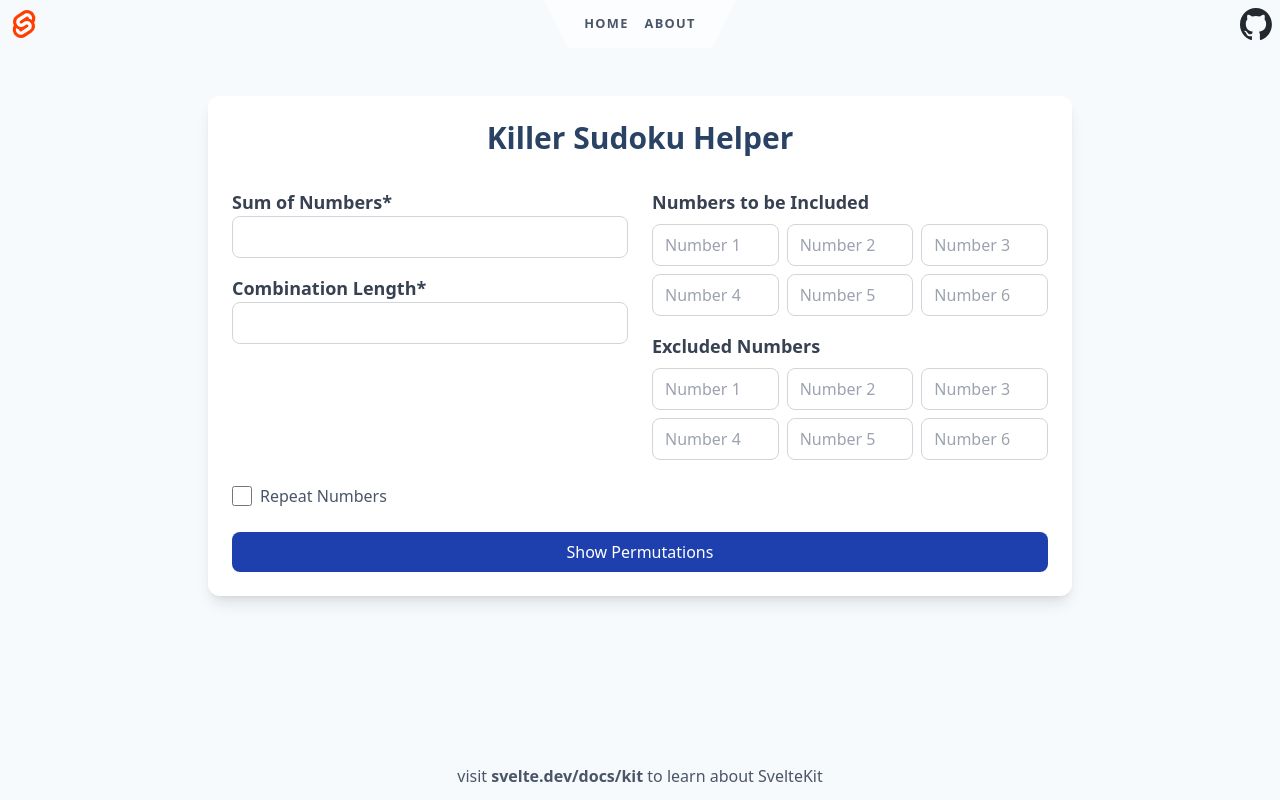
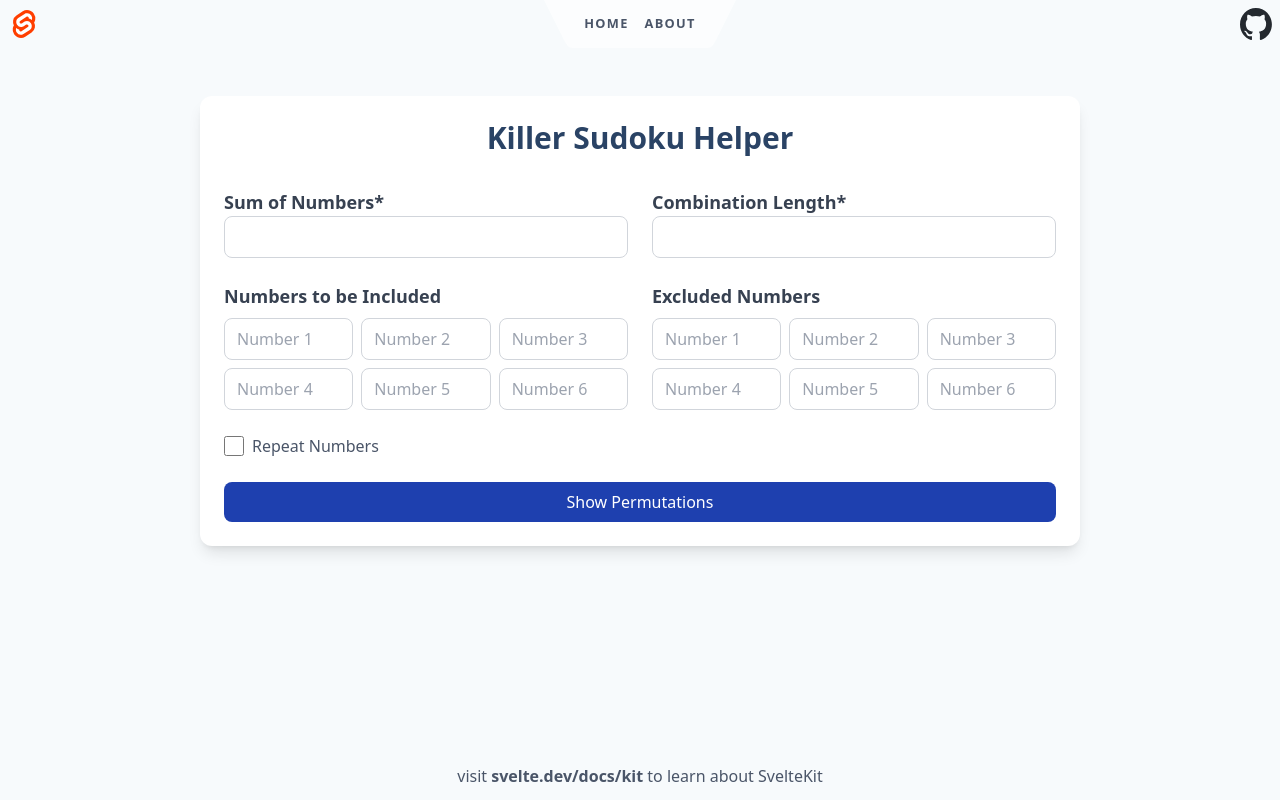
Before and after one commit to pteo/sudoku_helper, a SvelteKit app: page / in a window 1280 px wide. Built offline with nearby package versions, Linux system fonts and the light colour scheme.

Commit message:
fixed GUI bugs

```diff
--- a/src/app.css
+++ b/src/app.css
@@ -26,3 +26,13 @@ body {
 .section-title {
   @apply text-lg font-semibold text-gray-700 mb-2;
 }
+/* Remove spinners from number inputs */
+input[type=number]::-webkit-outer-spin-button,
+input[type=number]::-webkit-inner-spin-button {
+  -webkit-appearance: none;
+  margin: 0;
+}
+
+input[type=number] {
+  -moz-appearance: textfield;
+}
--- a/src/routes/+page.svelte
+++ b/src/routes/+page.svelte
@@ -13,30 +13,24 @@
     validPositionNumbers = Array(parseInt(combinationLength)).fill('');
   }
 
+  function clearValidPositionNumbers() {
+    validPositionNumbers = validPositionNumbers.map(() => '');
+  }
+
   function generatePermutations() {
-        // Convert inputs to numbers and filter out empty values
     const sum = parseInt(sumOfNumbers);
     const length = parseInt(combinationLength);
 
-        if (sum > 45) {
-          alert("Sum of numbers cannot be greater than 45.");
-          return;
-        }
-
-        if (length > 9) {
-          alert("Combination length cannot be greater than 9.");
-          return;
-        }
+    if (sum > 45) { alert("Sum of numbers cannot be greater than 45."); return; }
+    if (length > 9) { alert("Combination length cannot be greater than 9."); return; }
 
     const included = numbersToInclude.map(n => parseInt(n)).filter(n => !isNaN(n));
     const excluded = excludedNumbers.map(n => parseInt(n)).filter(n => !isNaN(n));
 
-        // Modified to handle single digit input without comma separation
     const validPositions = validPositionNumbers.map(pos =>
       pos.split('').map(n => parseInt(n)).filter(n => !isNaN(n))
     );
 
-        // Generate numbers 1-9 excluding the excluded numbers
     const availableNumbers = Array.from({ length: 9 }, (_, i) => i + 1)
       .filter(n => !excluded.includes(n));
 
@@ -82,7 +76,6 @@
       return 0;
     });
 
-        // Generate position summary
     positionSummary = Array(length).fill().map((_, position) => {
       const numbersInPosition = new Set(results.map(result => result[position]));
       return Array.from(numbersInPosition).sort((a, b) => a - b);
@@ -103,42 +96,38 @@
   function isNumberRemoved(number, position) {
     if (!validPositionNumbers[position]) return false;
     const validNumbers = validPositionNumbers[position]
-          .split('') // Modified to split by character instead of comma
+      .split('')
       .map(n => parseInt(n))
       .filter(n => !isNaN(n));
     return !validNumbers.includes(number);
   }
 </script>
 
-    <div class="container mx-auto px-4 py-8 max-w-4xl">
+<!-- ✅ Single container, everything inside the white card -->
+<div class="container mx-auto px-2 py-8 max-w-4xl">
   <div class="bg-white rounded-xl shadow-lg p-6 space-y-6">
     <h1 class="text-3xl font-bold text-primary text-center mb-8">Killer Sudoku Helper</h1>
 
-        <div class="grid grid-cols-1 md:grid-cols-2 gap-6">
-          <div class="space-y-4">
+    <!-- Sum + Length -->
+    <div class="grid grid-cols-2 gap-6">
       <label class="block">
         <span class="section-title">Sum of Numbers*</span>
-              <input type="number" bind:value={sumOfNumbers} class="input-field" pattern="[0-9]*" required />
+        <input type="number" bind:value={sumOfNumbers} on:change={clearValidPositionNumbers} class="input-field" pattern="[0-9]*" required />
       </label>
-
       <label class="block">
         <span class="section-title">Combination Length*</span>
         <input type="number" bind:value={combinationLength} class="input-field" pattern="[0-9]*" required />
       </label>
     </div>
 
-          <div class="space-y-4">
+    <!-- Numbers to Include + Excluded Numbers -->
+    <div class="grid grid-cols-1 md:grid-cols-2 gap-6">
       <div>
         <h3 class="section-title">Numbers to be Included</h3>
         <div class="grid grid-cols-3 gap-2">
           {#each numbersToInclude as _, i}
-                  <input
-                    type="number"
-                    bind:value={numbersToInclude[i]}
-                    class="input-field"
-                    placeholder={`Number ${i + 1}`}
-                    pattern="[0-9]*"
-                  />
+            <input type="number" bind:value={numbersToInclude[i]} class="input-field"
+              placeholder={`Number ${i + 1}`} pattern="[0-9]*" />
           {/each}
         </div>
       </div>
@@ -147,19 +136,14 @@
         <h3 class="section-title">Excluded Numbers</h3>
         <div class="grid grid-cols-3 gap-2">
           {#each excludedNumbers as _, i}
-                  <input
-                    type="number"
-                    bind:value={excludedNumbers[i]}
-                    class="input-field"
-                    placeholder={`Number ${i + 1}`}
-                    pattern="[0-9]*"
-                  />
+            <input type="number" bind:value={excludedNumbers[i]} class="input-field"
+              placeholder={`Number ${i + 1}`} pattern="[0-9]*" />
           {/each}
         </div>
       </div>
     </div>
-        </div>
 
+    <!-- Valid Numbers per Position -->
     {#if combinationLength && !isNaN(parseInt(combinationLength))}
       <div>
         <h3 class="section-title">Valid Numbers for Each Position</h3>
@@ -167,14 +151,9 @@
           {#each validPositionNumbers as _, i}
             <label class="block">
               <span class="text-sm font-medium text-gray-600">Position {i + 1}</span>
-                  <input
-                    type="text"
-                    bind:value={validPositionNumbers[i]}
-                    class="input-field"
-                    placeholder="Enter valid numbers"
-                    pattern="[0-9]*"
-                    title="Enter numbers without separators"
-                  />
+              <input type="text" bind:value={validPositionNumbers[i]} class="input-field"
+                placeholder="Enter valid numbers" pattern="[0-9]*"
+                title="Enter numbers without separators" />
             </label>
           {/each}
         </div>
@@ -182,12 +161,12 @@
       </div>
     {/if}
 
+    <!-- Repeat Numbers -->
     <div class="space-y-4">
       <label class="flex items-center space-x-2">
         <input type="checkbox" bind:checked={repeatNumbers} class="form-checkbox h-5 w-5 text-blue-600" />
         <span>Repeat Numbers</span>
       </label>
-
       {#if repeatNumbers}
         <label class="block">
           <span class="section-title">Maximum number repeats allowed</span>
@@ -196,10 +175,12 @@
       {/if}
     </div>
 
+    <!-- Submit -->
     <button class="btn-primary w-full" on:click={generatePermutations}>
       Show Permutations
     </button>
 
+    <!-- Results -->
     {#if results.length > 0}
       <div class="mt-6 space-y-6">
         {#if commonNumbers.length > 0}
@@ -237,7 +218,9 @@
             {#each results as result}
               <div class="py-1 border-b border-gray-200 last:border-0">
                 {#each result as number, i}
-                      <span class:font-bold={commonNumbers.includes(number)}>{number}{i < result.length - 1 ? ', ' : ''}</span>
+                  <span class:font-bold={commonNumbers.includes(number)}>
+                    {number}{i < result.length - 1 ? ', ' : ''}
+                  </span>
                 {/each}
               </div>
             {/each}
@@ -245,5 +228,6 @@
         </div>
       </div>
     {/if}
+
   </div>
 </div>
```
Lines whose indentation alone changed are shown as unchanged.
